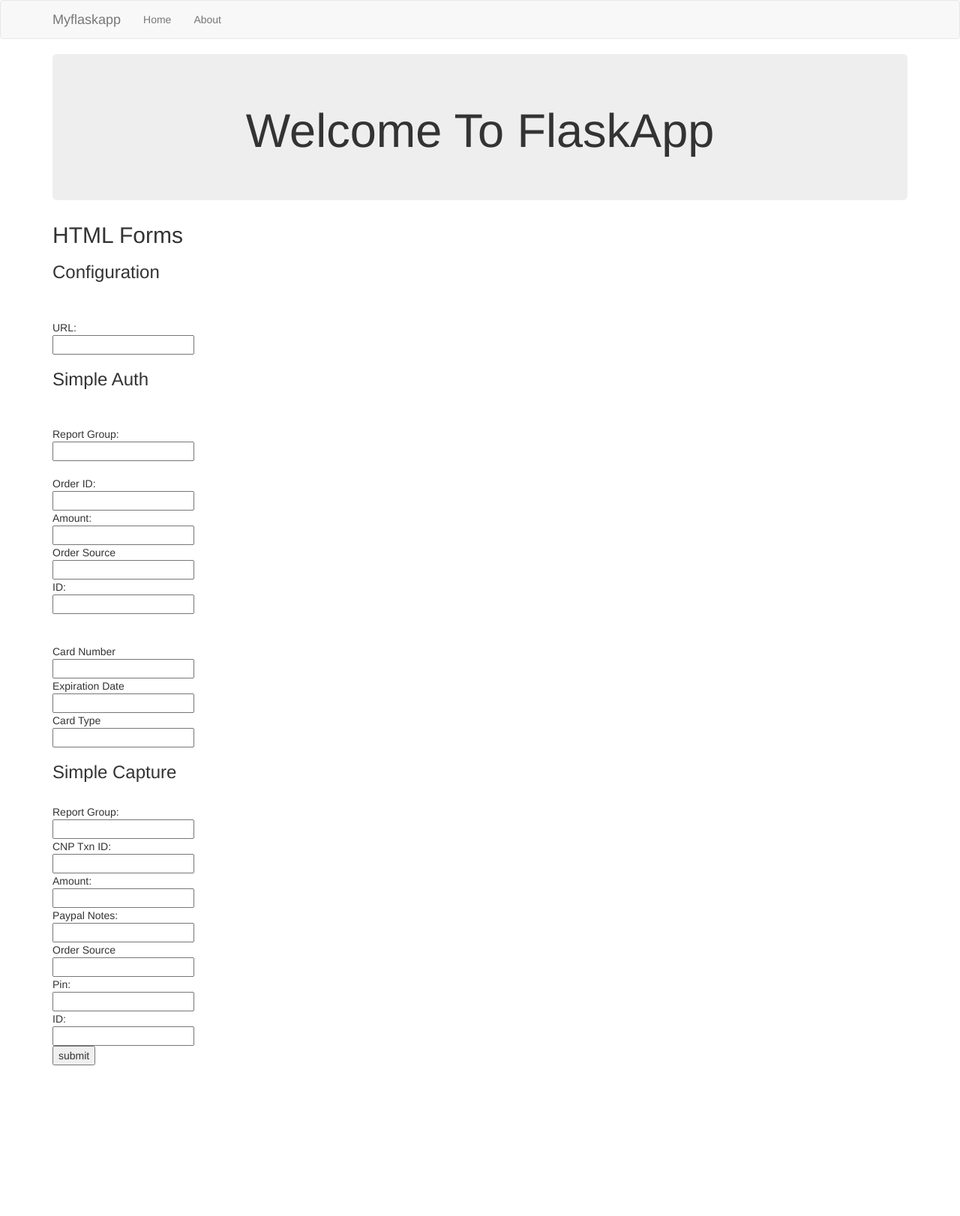
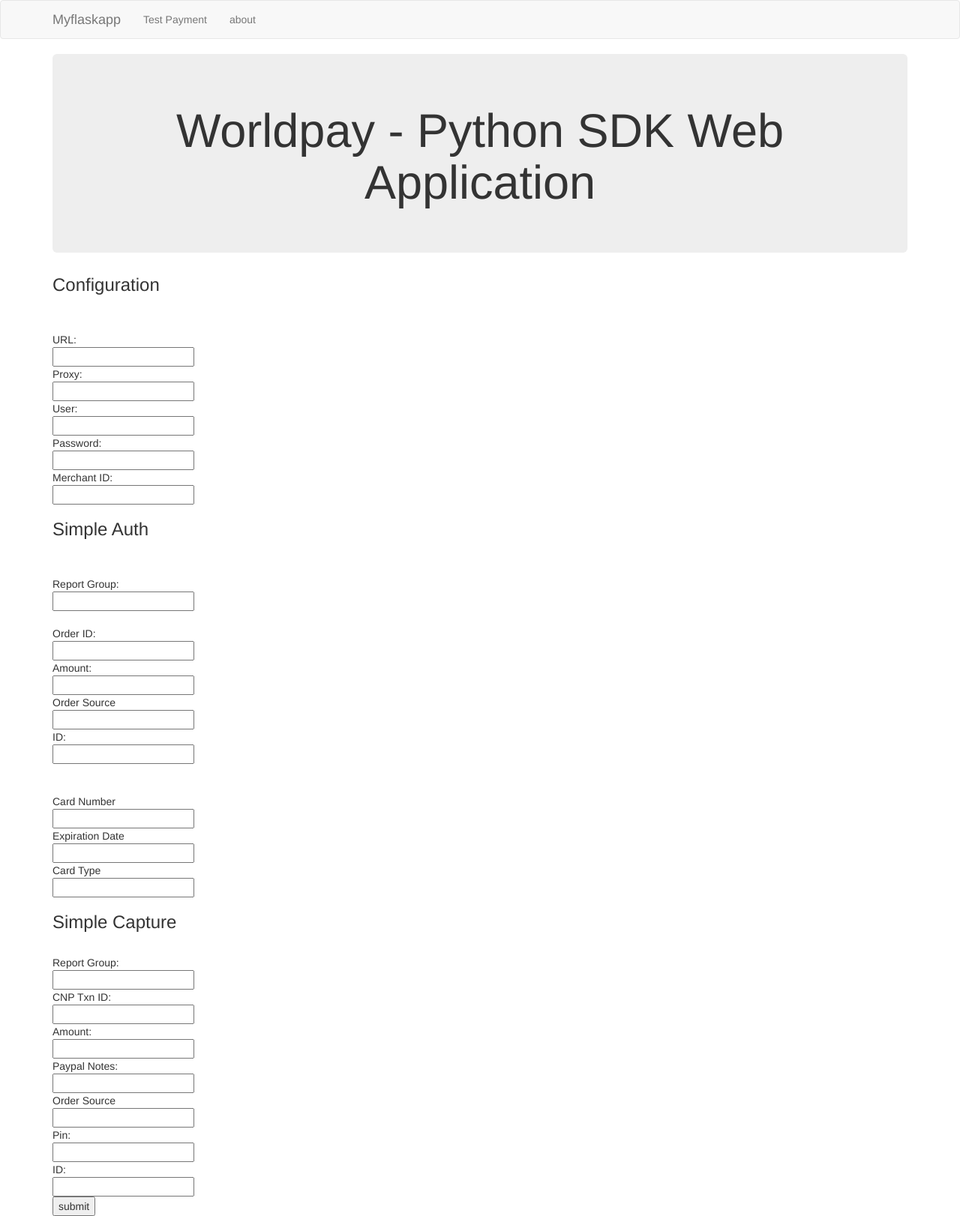
Before and after one commit to Devenlabo123/Flask_Basic, a Flask app: page / in a window 1280 px wide. Shown: the whole page at 75% size. Before the commit the page ends 1421 px from the top, so only its background shows below. Run offline with Flask 2, Linux system fonts and the light colour scheme; some libraries are stand-ins or nearby versions.

Commit message:
Added Form inputs

```diff
--- a/app.py
+++ b/app.py
@@ -16,5 +16,10 @@
     else:
         return render_template('home.html')
 
+@app.route('/about')
+def about():
+    return render_template('about.html')
+
+
 if __name__ == '__main__':
     app.run(debug=True)
--- a/data.py
+++ b/data.py
@@ -35,4 +35,10 @@
 def getConfig(result):
     conf = utils.Configuration()
     conf.url = result['url']
+    conf.multiSiteUrl1 = result['url']
+    conf.multiSiteUrl2 = result['url']
+    conf.proxy = result['proxy']
+    conf.user = result['user']
+    conf.password = result['password']
+    conf.merchantId = result['merchant_id']
     return conf
--- /dev/null
+++ b/templates/about.html
@@ -0,0 +1,5 @@
+{% extends 'layout.html' %}
+
+{% block body %}
+
+{% endblock %}
--- a/templates/home.html
+++ b/templates/home.html
@@ -2,53 +2,60 @@
 
 {% block body %}
 	<div class ="jumbotron text-center">
-		<h1>Welcome To FlaskApp</h1>
+		<h1>Worldpay - Python SDK Web Application</h1>
 	</div>
 
-	<h2>HTML Forms</h2>
 
 <form action="/" method="POST">
   <h3>Configuration</h3><br>
   <br>URL:<br>
-  <input type="text" name="url" required>
+  <input type="text" name="url">
+  <br>Proxy:<br>
+  <input type="text" name="proxy">
+  <br>User:<br>
+  <input type="text" name="user">
+  <br>Password:<br>
+  <input type="text" name="password">
+  <br>Merchant ID:<br>
+  <input type="text" name="merchant_id" >
   <br>
 
   <h3>Simple Auth</h3><br>
   <br>Report Group:<br>
-  <input type="text" name="auth_report_group" required>
+  <input type="text" name="auth_report_group">
   <br>
   <br>Order ID:<br>
-  <input type="text" name="order_id" required>
+  <input type="text" name="order_id" >
   <br>Amount:<br>
-    <input type="text" name="auth_amount" required>
+    <input type="text" name="auth_amount" >
   <br>Order Source<br>
-    <input type="text" name="auth_order_source" required>
+    <input type="text" name="auth_order_source" >
   <br>ID:<br>
-    <input type="text" name="auth_id" required>
+    <input type="text" name="auth_id" >
   <br><br>
   <br>Card Number<br>
-    <input type="text" name="card_number" required>
+    <input type="text" name="card_number" >
   <br>Expiration Date<br>
-    <input type="text" name="exp_date" required>
+    <input type="text" name="exp_date" >
   <br>Card Type<br>
-    <input type="text" name="card_type" required>
+    <input type="text" name="card_type" >
   <br>
 
   <h3>Simple Capture</h3><br>
   Report Group:<br>
-  <input type="text" name="capture_report_group" required>
+  <input type="text" name="capture_report_group" >
   <br>CNP Txn ID:<br>
-  <input type="text" name="cnp_txn_id" required>
+  <input type="text" name="cnp_txn_id" >
   <br>Amount:<br>
-  <input type="text" name="capture_amount" required>
+  <input type="text" name="capture_amount" >
   <br>Paypal Notes:<br>
-  <input type="text" name="paypal_notes" required>
+  <input type="text" name="paypal_notes" >
   <br>Order Source<br>
-  <input type="text" name="capture_order_source" required>
+  <input type="text" name="capture_order_source" >
   <br>Pin:<br>
-  <input type="text" name="pin" required>
+  <input type="text" name="pin" >
   <br>ID:<br>
-  <input type="text" name="capture_id" required>
+  <input type="text" name="capture_id" >
   <br>
 
   <input type="submit" value="submit">
--- a/templates/includes/_navbar.html
+++ b/templates/includes/_navbar.html
@@ -10,8 +10,8 @@
         </div>
         <div id="navbar" class="collapse navbar-collapse">
           <ul class="nav navbar-nav">
-            <li><a href="/">Home</a></li>
-            <li><a href="/about">About</a></li>
+            <li><a href="/">Test Payment</a></li>
+            <li><a href="/about">about</a></li>
           </ul>
         </div><!--/.nav-collapse -->
       </div>
```
